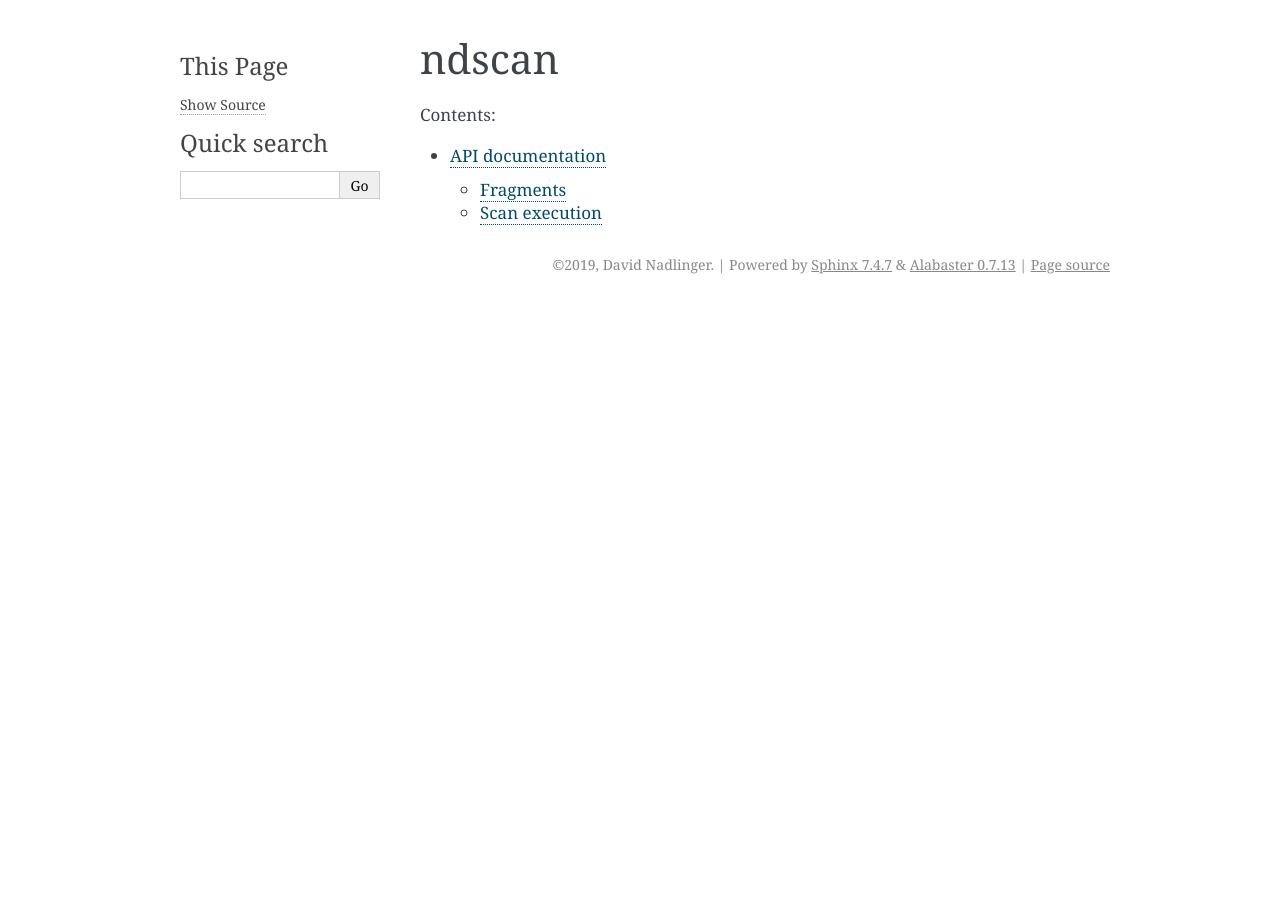
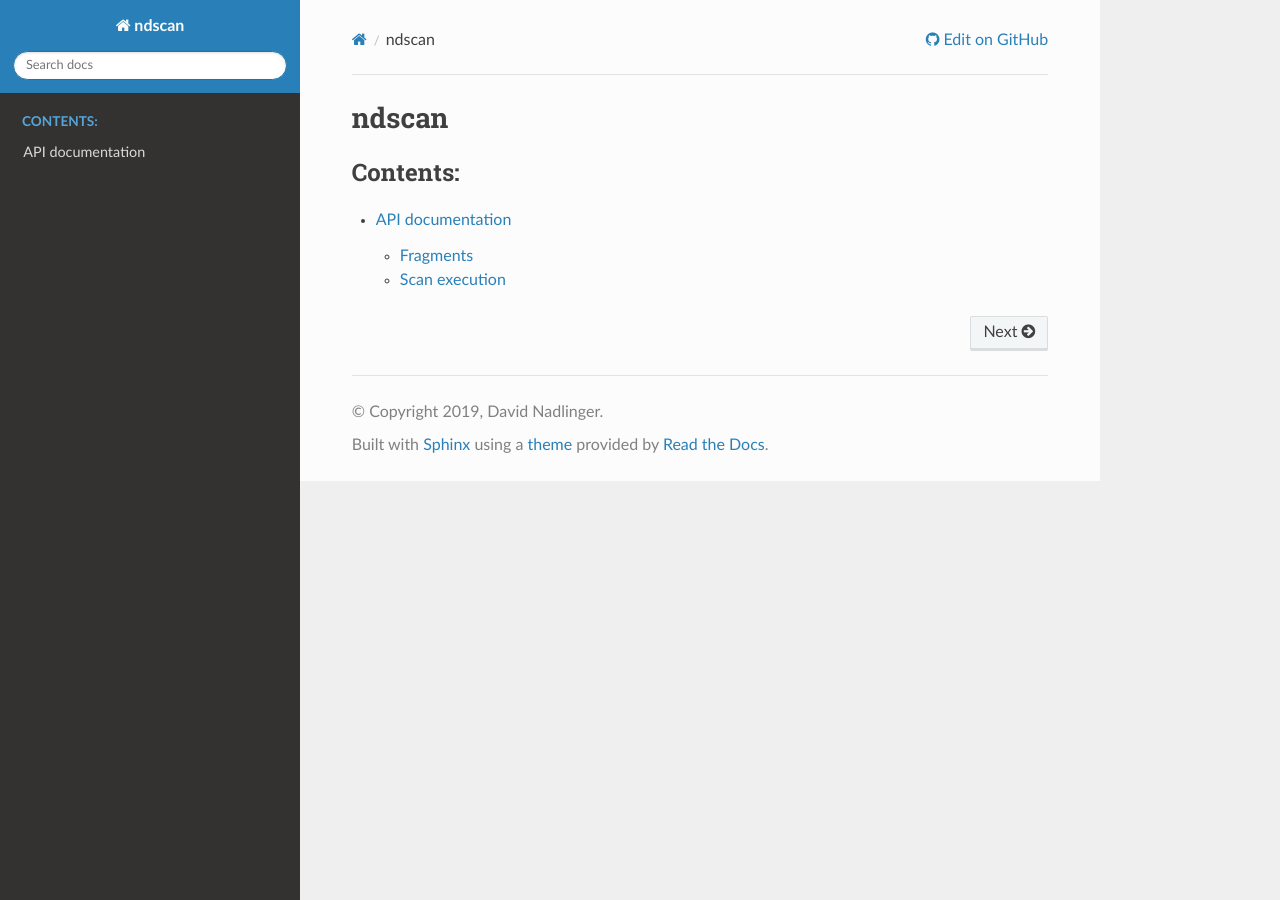
Before and after one commit to OxfordIonTrapGroup/ndscan, a Sphinx documentation site: the page built from docs/index.rst, in a window 1280 px wide. Built offline with Sphinx 7.4.7 and the Read the Docs theme 2.0.0, drawn with Linux system fonts in a browser that asks for light colours.

Commit message:
docs: Switch to rtd Sphinx theme
None of the themes I tried handle type annotations well, but
Alabaster displays them particularly poorly.

Also configures "Edit on GitHub" links.

```diff
--- a/docs/conf.py
+++ b/docs/conf.py
@@ -75,14 +75,24 @@ pygments_style = None
 
 # -- Options for HTML output -------------------------------------------------
 
-html_theme = 'alabaster'
+html_theme = 'sphinx_rtd_theme'
 
-html_theme_options = {}
+html_theme_options = {
+    'canonical_url': 'https://oxfordiontrapgroup.github.io/ndscan/',
+}
+
+html_context = {
+    'display_github': True,
+    'github_user': 'OxfordIonTrapGroup',
+    'github_repo': 'ndscan',
+    'github_version': 'master',
+    'conf_py_path': '/docs/'
+}
 
 # Add any paths that contain custom static files (such as style sheets) here,
 # relative to this directory. They are copied after the builtin static files,
 # so a file named "default.css" will overwrite the builtin "default.css".
-html_static_path = ['_static']
+# html_static_path = ['_static']
 
 # Custom sidebar templates, must be a dictionary that maps document names
 # to template names.
```
Also changed, not shown: 1 other file.
